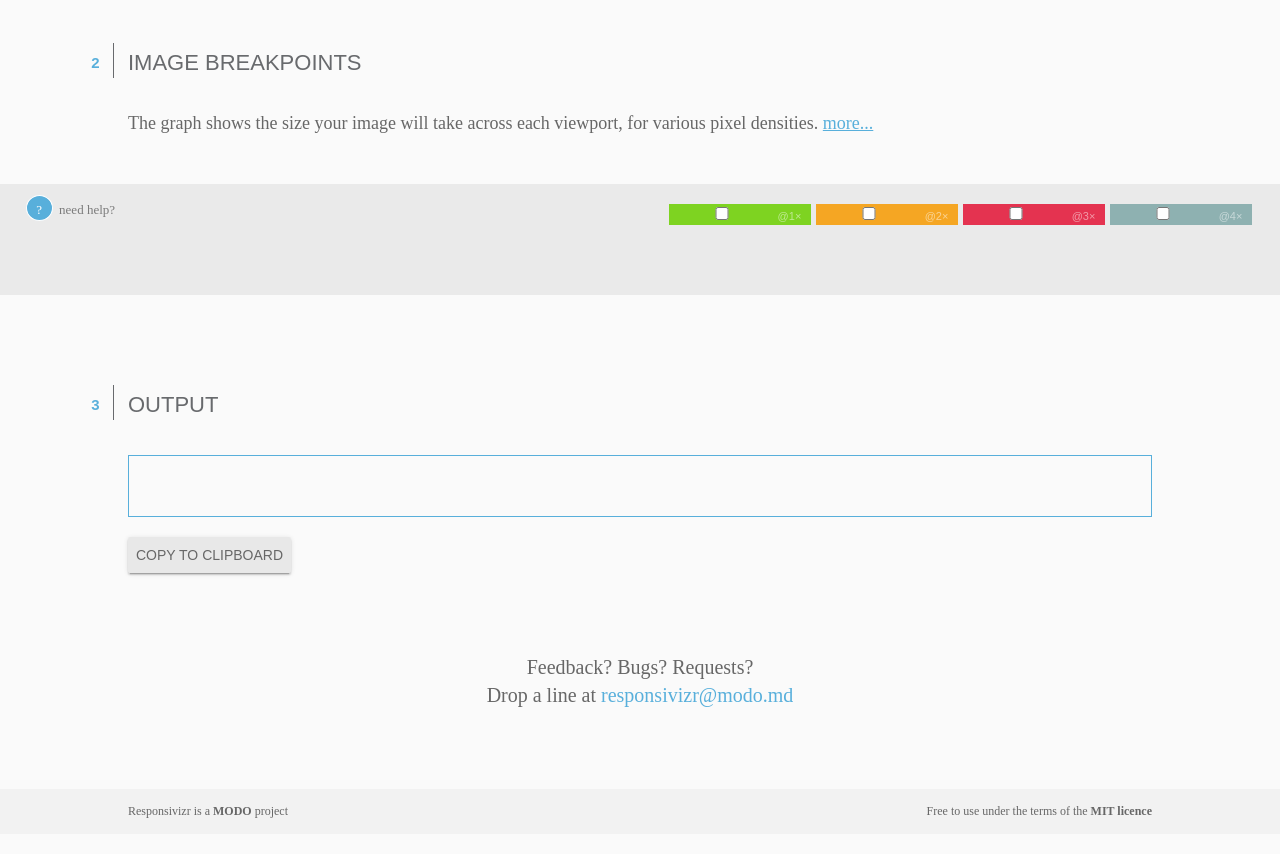
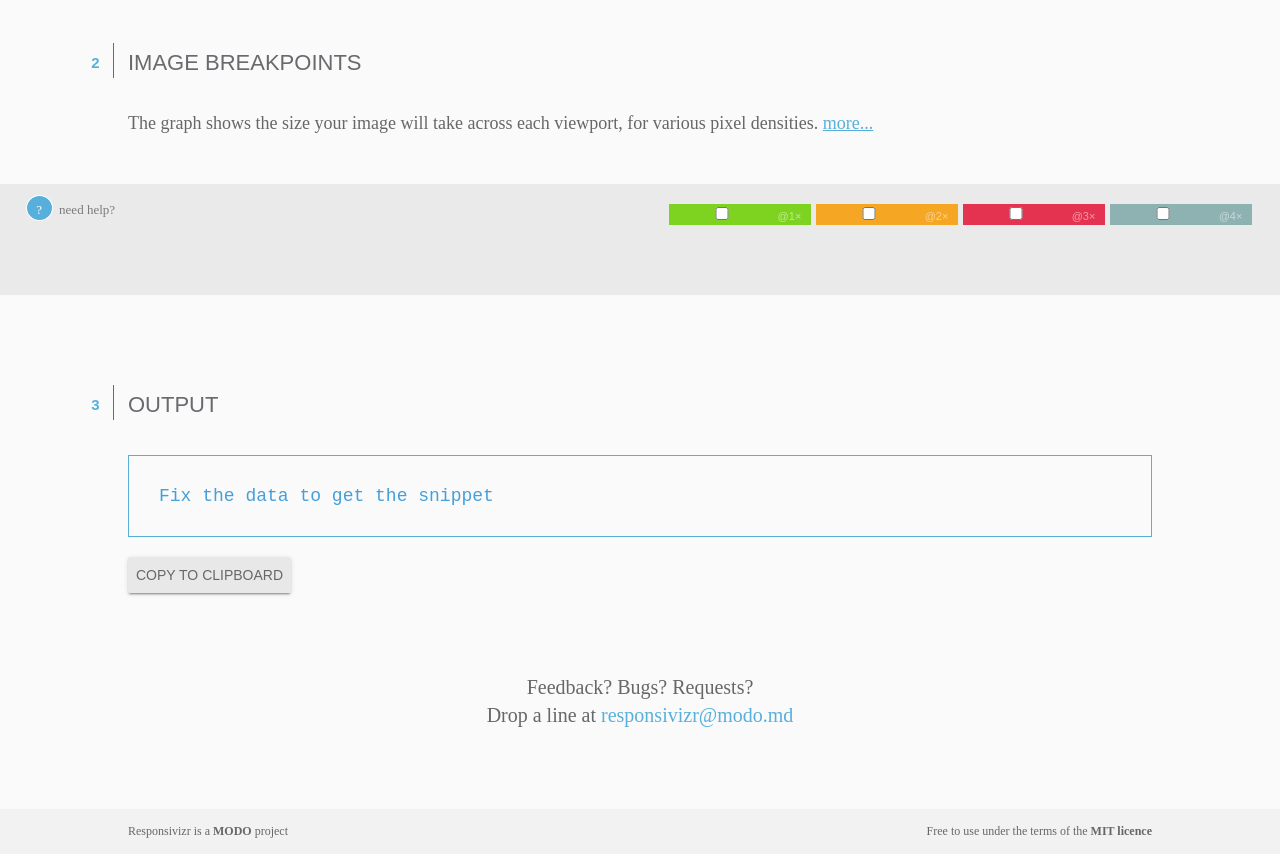
Before and after one commit to madebymodo/responsivizr, a website: page public/index.html in a window 1280 px wide. Shown: the part 982-1836 px from the top of the page. Drawn offline with nearby package versions, Linux system fonts and the light colour scheme; files that its build step writes are made by us from their sources; a script that the page names is missing.

Commit message:
added default label for code snippet

```diff
--- a/public/index.html
+++ b/public/index.html
@@ -203,7 +203,7 @@
 	<section class="snippets">
 		<h3>Output</h3>
 		<ul class="snippetList"></ul>
-		<pre class="snippet" data-action="selectSnippet" id="snippet"></pre>
+		<pre class="snippet" data-action="selectSnippet" id="snippet">Fix the data to get the snippet</pre>
 		<button class="j-copySnippet snippet__button raised" data-clipboard-target="snippet" data-aftercopy-text="Copied!">Copy to clipboard</button>
 	</section>
 	<section class="feedback">
```
